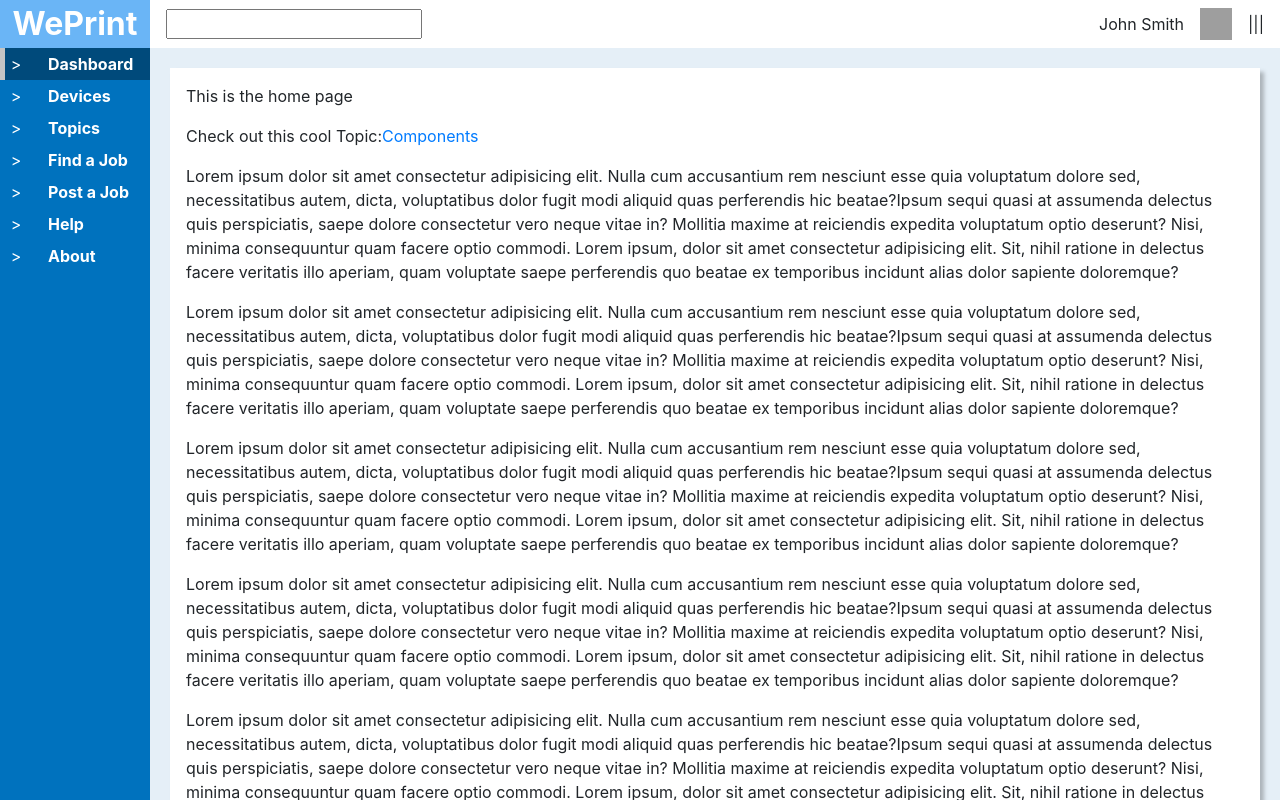
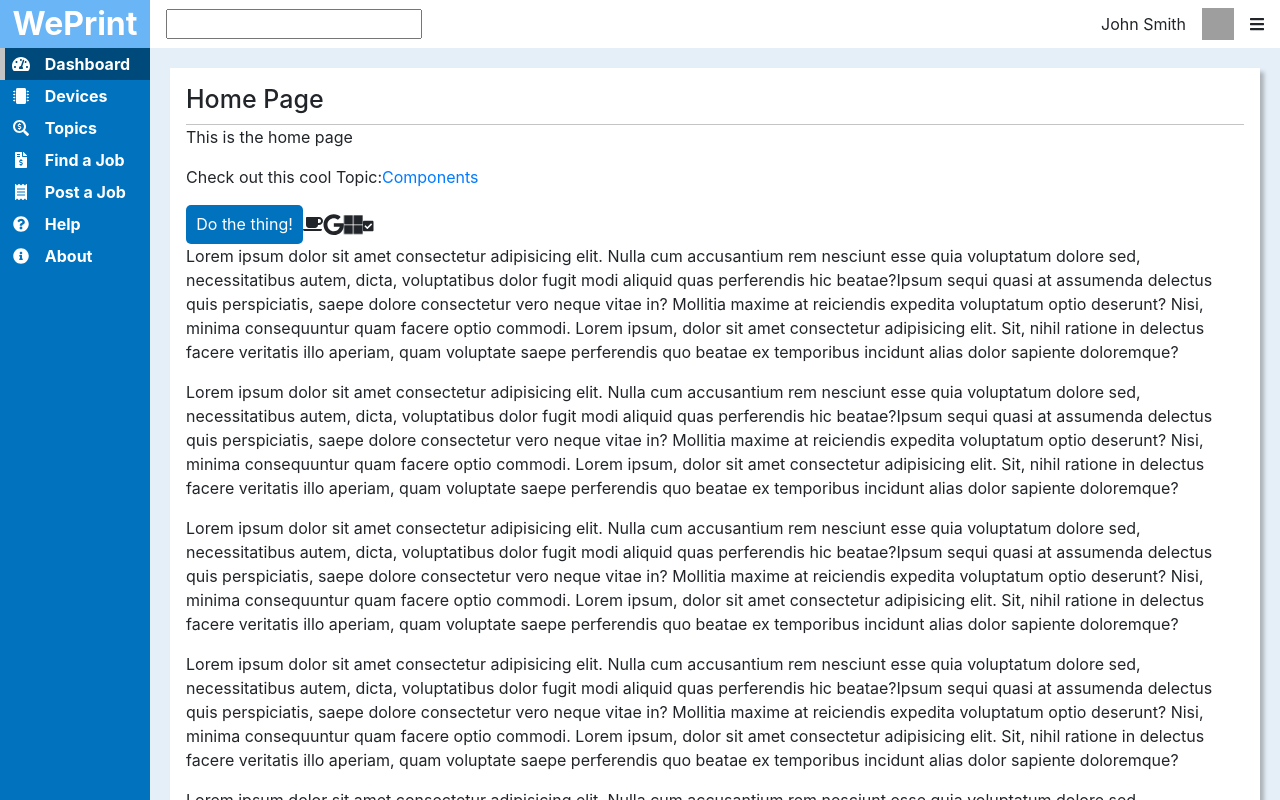
Before and after one commit to adam8797/WePrint, a React (Create React App) app in the folder src/WePrint/ClientApp/: page / in a window 1280 px wide. Built offline with nearby package versions, Linux system fonts and the light colour scheme; grey boxes are pictures that could not be loaded.

Commit message:
added font-awesome icons

```diff
--- a/src/WePrint/ClientApp/package.json
+++ b/src/WePrint/ClientApp/package.json
@@ -3,6 +3,10 @@
   "version": "0.1.0",
   "private": true,
   "dependencies": {
+    "@fortawesome/fontawesome-svg-core": "^1.2.27",
+    "@fortawesome/free-brands-svg-icons": "^5.12.1",
+    "@fortawesome/free-solid-svg-icons": "^5.12.1",
+    "@fortawesome/react-fontawesome": "^0.1.8",
     "babel-eslint": "^10.0.3",
     "bootstrap": "^4.4.1",
     "classnames": "^2.2.6",
--- a/src/WePrint/ClientApp/src/components/header/components/notif-area.jsx
+++ b/src/WePrint/ClientApp/src/components/header/components/notif-area.jsx
@@ -1,4 +1,5 @@
 import React from 'react';
+import { FontAwesomeIcon } from '@fortawesome/react-fontawesome';
 import './notif-area.scss';
 
 export default function NotifArea() {
@@ -8,7 +9,9 @@ export default function NotifArea() {
       <div className="notif-area__avatar">
         <img src="http://placekitten.com/100" alt="User Avatar" />
       </div>
-      <div className="notif-area__icon">|||</div>
+      <div className="notif-area__icon">
+        <FontAwesomeIcon icon="bars" />
+      </div>
     </div>
   );
 }
--- a/src/WePrint/ClientApp/src/components/side-nav/components/nav-item.jsx
+++ b/src/WePrint/ClientApp/src/components/side-nav/components/nav-item.jsx
@@ -1,6 +1,7 @@
 import React from 'react';
 import PropTypes from 'prop-types';
 import { Link, useRouteMatch } from 'react-router-dom';
+import { FontAwesomeIcon } from '@fortawesome/react-fontawesome';
 import './nav-item.scss';
 
 export default function NavItem({ icon, to, children }) {
@@ -12,7 +13,10 @@ export default function NavItem({ icon, to, children }) {
   return (
     <div className={`nav-item ${isActive ? ' nav-item--active' : ''}`}>
       <Link to={to} className="nav-item__link">
-        <div className="nav-item__icon">{icon}</div>
+        <div className="nav-item__icon">
+          <FontAwesomeIcon icon={icon} />
+        </div>
+
         <div className="nav-item__title">{children}</div>
       </Link>
     </div>
@@ -26,5 +30,5 @@ NavItem.propTypes = {
 };
 
 NavItem.defaultProps = {
-  icon: '>',
+  icon: '',
 };
--- a/src/WePrint/ClientApp/src/components/side-nav/components/nav-item.scss
+++ b/src/WePrint/ClientApp/src/components/side-nav/components/nav-item.scss
@@ -1,4 +1,6 @@
 @import '../../../assets/styles/colors';
+
+$highlight-bar-width: 0.3em;
 
 .nav-item {
   position: relative;
@@ -6,6 +8,7 @@
   grid-template-areas: 'icon title';
   grid-template-columns: 2rem auto;
   height: 2rem;
+  padding-left: $highlight-bar-width;
 
   &:hover {
     background: $blue-2;
@@ -21,7 +24,7 @@
     background: $grey-4;
     position: absolute;
     left: 0;
-    width: 0.3em;
+    width: $highlight-bar-width;
     height: 100%;
   }
 
@@ -45,7 +48,7 @@
     display: flex;
     align-items: center;
     grid-area: title;
-    padding-left: 1rem;
+    padding-left: 0.5rem;
     font-weight: bold;
   }
 }
--- a/src/WePrint/ClientApp/src/components/side-nav/side-nav.jsx
+++ b/src/WePrint/ClientApp/src/components/side-nav/side-nav.jsx
@@ -9,25 +9,25 @@ const SideNav = () => {
   const match = useRouteMatch();
   return (
     <nav className="side-nav">
-      <NavItem to="/" active={match.path === '/'}>
+      <NavItem to="/" active={match.path === '/'} icon="tachometer-alt">
         Dashboard
       </NavItem>
-      <NavItem to="/devices" active={match.path.startsWith('/devices')}>
+      <NavItem to="/devices" active={match.path.startsWith('/devices')} icon="microchip">
         Devices
       </NavItem>
-      <NavItem to="/topics" active={match.path.startsWith('/topics')}>
+      <NavItem to="/topics" active={match.path.startsWith('/topics')} icon="search-dollar">
         Topics
       </NavItem>
-      <NavItem to="/find" active={match.path.startsWith('/find')}>
+      <NavItem to="/find" active={match.path.startsWith('/find')} icon="file-invoice-dollar">
         Find a Job
       </NavItem>
-      <NavItem to="/post" active={match.path.startsWith('/post')}>
+      <NavItem to="/post" active={match.path.startsWith('/post')} icon="receipt">
         Post a Job
       </NavItem>
-      <NavItem to="/help" active={match.path.startsWith('/help')}>
+      <NavItem to="/help" active={match.path.startsWith('/help')} icon="question-circle">
         Help
       </NavItem>
-      <NavItem to="/about" active={match.path.startsWith('/about')}>
+      <NavItem to="/about" active={match.path.startsWith('/about')} icon="info-circle">
         About
       </NavItem>
     </nav>
--- /dev/null
+++ b/src/WePrint/ClientApp/src/fa-library.js
@@ -0,0 +1,30 @@
+import { library } from '@fortawesome/fontawesome-svg-core';
+import { fab } from '@fortawesome/free-brands-svg-icons';
+import {
+  faCheckSquare,
+  faCoffee,
+  faTachometerAlt,
+  faMicrochip,
+  faSearchDollar,
+  faFileInvoiceDollar,
+  faReceipt,
+  faQuestionCircle,
+  faInfoCircle,
+  faBars,
+} from '@fortawesome/free-solid-svg-icons';
+
+// fonts should be added to the library here once so we're
+// not including more than we need or explicitly loading them everywhere
+library.add(
+  fab,
+  faCheckSquare,
+  faCoffee,
+  faTachometerAlt,
+  faMicrochip,
+  faSearchDollar,
+  faFileInvoiceDollar,
+  faReceipt,
+  faQuestionCircle,
+  faInfoCircle,
+  faBars
+);
--- a/src/WePrint/ClientApp/src/index.jsx
+++ b/src/WePrint/ClientApp/src/index.jsx
@@ -2,6 +2,7 @@ import 'bootstrap/dist/css/bootstrap.css';
 import React from 'react';
 import ReactDOM from 'react-dom';
 import AppRouter from './router';
+import './fa-library';
 import './assets/styles/_base.scss';
 // import registerServiceWorker from './registerServiceWorker';
 
--- a/src/WePrint/ClientApp/src/views/home/home.jsx
+++ b/src/WePrint/ClientApp/src/views/home/home.jsx
@@ -1,20 +1,28 @@
 import React from 'react';
 import { Link } from 'react-router-dom';
-import { BodyCard } from '../../components';
+import { FontAwesomeIcon } from '@fortawesome/react-fontawesome';
+import { BodyCard, Button, SectionTitle } from '../../components';
 import Lorem from './components/lorem';
 
 const HomePage = () => (
   <BodyCard>
+    <SectionTitle title="Home Page" />
     <p>This is the home page</p>
     <p>
       Check out this cool Topic:
       <Link to="/topics/components">Components</Link>
     </p>
+    <Button type={Button.Type.PRIMARY}>Do the thing!</Button>
+    <FontAwesomeIcon icon="coffee" />
+    <FontAwesomeIcon icon={['fab', 'google']} size="lg" />
+    <FontAwesomeIcon icon={['fab', 'microsoft']} spin size="lg" />
+    <FontAwesomeIcon icon="check-square" bordered size="xs" />
     <Lorem />
     <Lorem />
     <Lorem />
     <Lorem />
     <Lorem />
+    <SectionTitle title="Lower Section" />
     <Lorem />
     <Lorem />
   </BodyCard>
```
Also changed, not shown: 1 other file (tests, documents, lock files or other folders).
